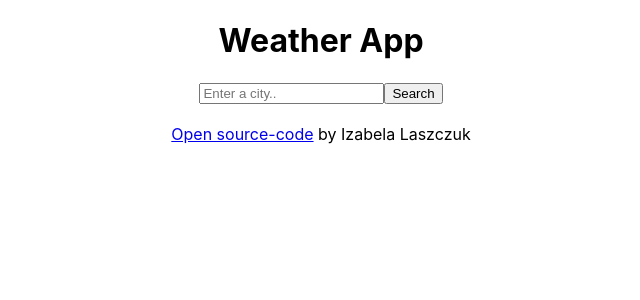
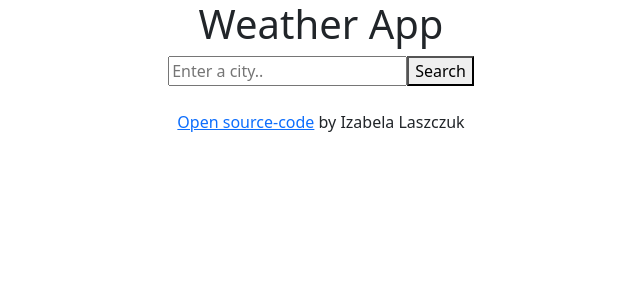
Before and after one commit to IzabelaLas/weather-react, a React (Create React App) app: page / in a window 1280 px wide. Shown: the top 300 px of the page, without its empty margins (319-959 px from the left). Built offline with nearby package versions, Linux system fonts and the light colour scheme.

Commit message:
added bootstrap

```diff
--- a/package.json
+++ b/package.json
@@ -7,9 +7,10 @@
     "@testing-library/react": "^13.3.0",
     "@testing-library/user-event": "^13.5.0",
     "axios": "^0.27.2",
+    "bootstrap": "^5.1.3",
     "react": "^18.2.0",
     "react-dom": "^18.2.0",
-    "react-scripts": "5.0.1",
+    "react-scripts": "^2.1.3",
     "web-vitals": "^2.1.4"
   },
   "scripts": {
--- a/src/App.js
+++ b/src/App.js
@@ -3,6 +3,7 @@
 export default function App() {
   return (
     <div className="App">
+      <div className="container">
         <h1>Weather App</h1>
         <WeatherSearch />
         <br />
@@ -11,5 +12,6 @@
         </a>{" "}
         by Izabela Laszczuk
       </div>
+    </div>
   );
 }
```
Also changed, not shown: src/index.js (+7 -6 lines), 1 other file (tests, documents, lock files or other folders). Lines whose indentation alone changed are shown as unchanged.
